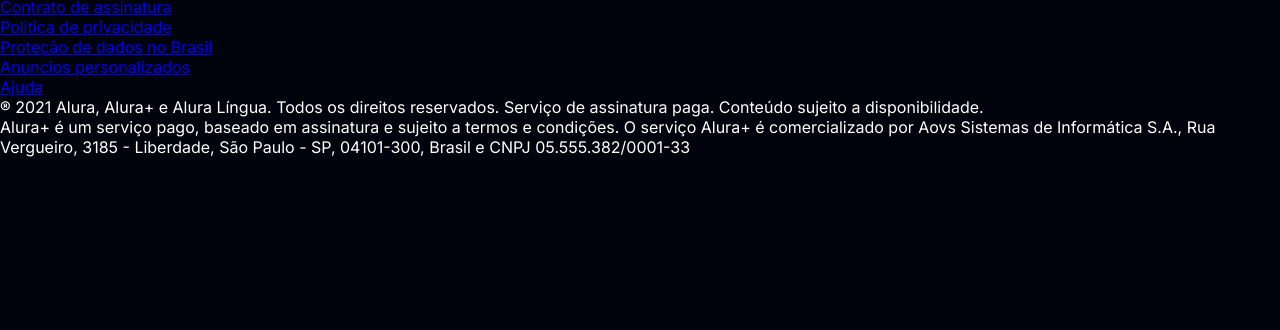
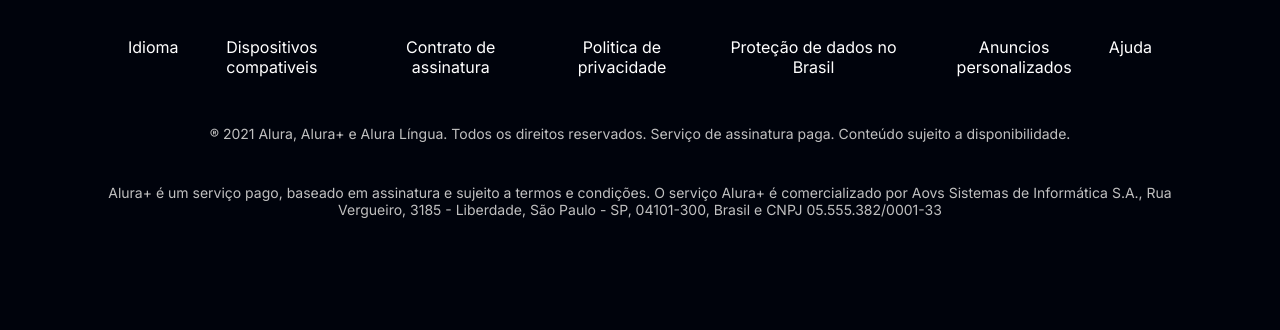
Before and after one commit to FernandoMachado27/alura-plus, a plain HTML site: page index.html in a window 1280 px wide. Shown: the part 3737-4067 px from the top of the page. Before the commit the page ends 3894 px from the top, so only its background shows below. Drawn offline with Linux system fonts and the light colour scheme.

Commit message:
Estilizando footer

```diff
--- a/styles/style.css
+++ b/styles/style.css
@@ -114,3 +114,29 @@ body {
     font-size: 32px;
     color: var(--branco-principal);
 }
+
+.rodape {
+    text-align: center;
+    margin: 7em 0;
+}
+
+.rodape__lista {
+    display: flex;
+    list-style-type: none;
+    justify-content: center;
+    justify-content: space-between;
+    margin: 3em 8em;
+    text-decoration: none;
+}
+
+.lista__link a{
+    font-size: 16px;
+    text-decoration: none;
+    color: var(--branco-principal);
+}
+
+.rodape__texto {
+    font-size: 14px;
+    margin: 3em 6em;
+    color: var(--cinza-secundario);
+}
```
